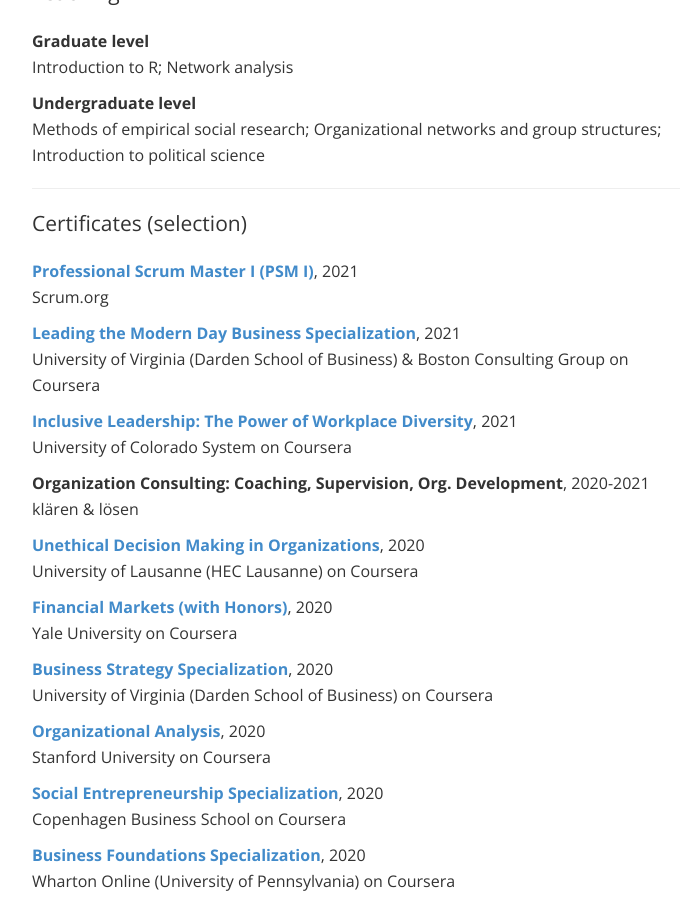
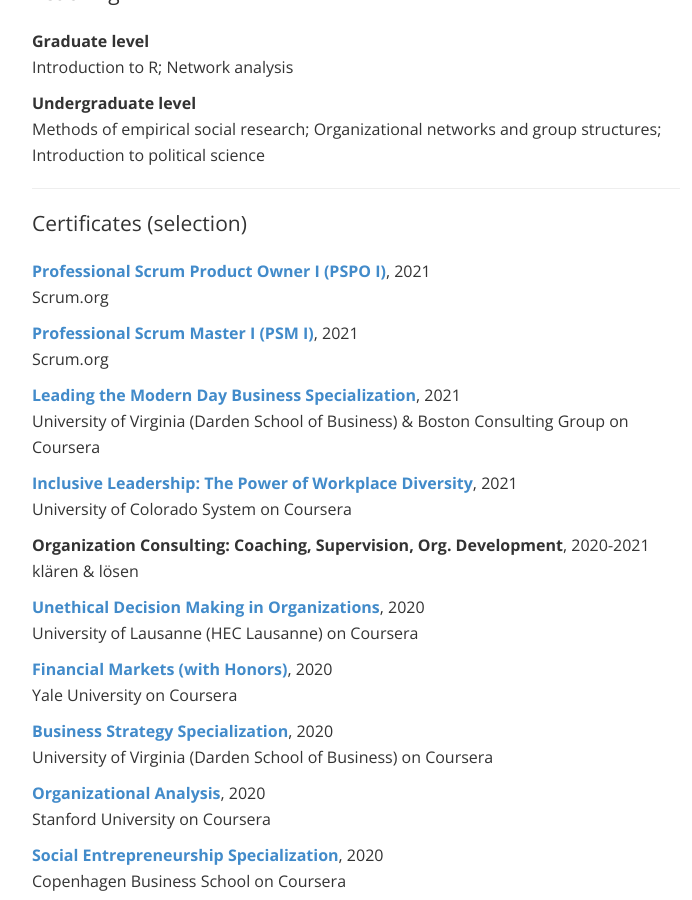
Before and after one commit to lhehnke/lhehnke.github.io, a Jekyll site: the page built from cv/index.html, in a window 1280 px wide and 900 px high, scrolled down 1930 px. Shown: the whole window, without its empty margins (284-976 px from the left). Built offline with Jekyll 4.4.1, drawn with Linux system fonts in a browser that asks for light colours; nearby versions of some CDN libraries.

Commit message:
Add PSPO I certificate

```diff
--- a/cv/index.html
+++ b/cv/index.html
@@ -107,7 +107,10 @@
 
     <p class="lead">Certificates (selection)</p>
 
-    <p><strong><a href="https://www.scrum.org/user/872852/assessments">Professional Scrum Master I (PSM I)</a></strong>, 2021<br>
+    <p><strong><a href="https://www.scrum.org/user/872852">Professional Scrum Product Owner I (PSPO I)</a></strong>, 2021<br>
+				Scrum.org</p>
+
+    <p><strong><a href="https://www.scrum.org/user/872852">Professional Scrum Master I (PSM I)</a></strong>, 2021<br>
 				Scrum.org</p>
 
     <p><strong><a href="https://www.coursera.org/account/accomplishments/specialization/certificate/Q2JS52C32KNZ">Leading the Modern Day Business Specialization</a></strong>, 2021<br>
```
